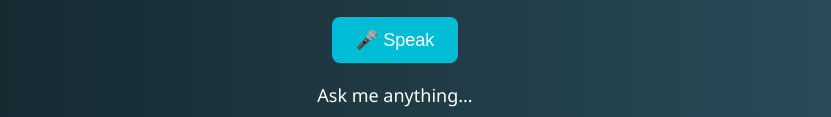
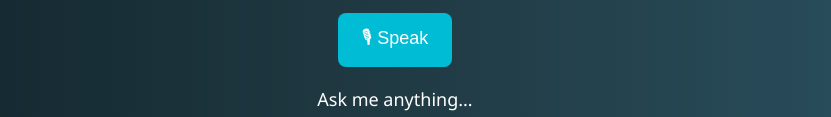
Before and after one commit to Princec1209/ai-voice-assistant1, a plain HTML site: page index.html in a window 1280 px wide. Shown: the part 542-659 px from the top of the page, without its empty margins (245-1076 px from the left). Drawn offline with Linux system fonts and the light colour scheme.

Commit message:
Update index.html

```diff
--- a/index.html
+++ b/index.html
@@ -12,7 +12,7 @@
     <div id="ai-character" class="idle">
       <img id="ironman-face2" src="jarvis-idle.png" alt="Jarvis" />
     </div>
-    <button id="mic-button">🎤 Speak</button>
+    <button id="mic-button">🎙 Speak</button>
     <div id="response">Ask me anything...</div>
   </div>
   <script src="script.js"></script>
```
